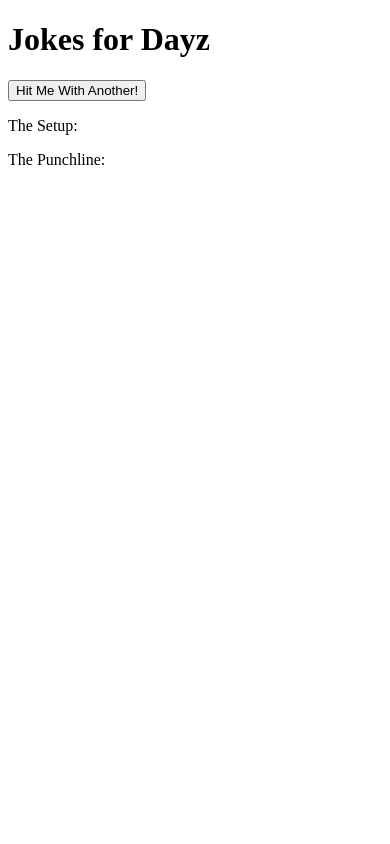
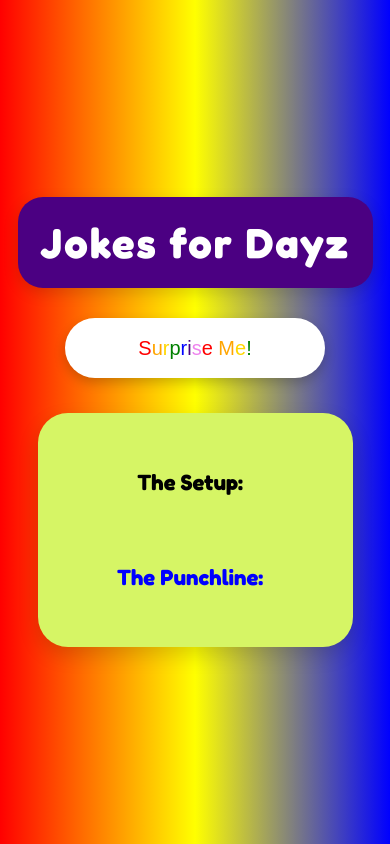
Before and after one commit to sabbycorrie-cyber/r5-my-react-app, a React (Vite) app in the folder r5-my-react-app/: page / in a window 390 px wide. Built offline with nearby package versions, Linux system fonts and the light colour scheme.

Commit message:
"Styled joke app layout with responsive CSS and custom typography"

```diff
--- a/r5-my-react-app/src/Pages/API.jsx
+++ b/r5-my-react-app/src/Pages/API.jsx
@@ -27,7 +27,20 @@ const generateJoke = () => {
             </div>
 
             <button onClick={generateJoke} className="joke-btn">
-            Hit Me With Another!
+            <span className="red">S</span>
+            <span className="orange">u</span>
+            <span className="yellow">r</span>
+            <span className="green">p</span>
+            <span className="blue">r</span>
+            <span className="indigo">i</span>
+            <span className="violet">s</span>
+            <span className="red">e</span>
+
+            {" "}
+
+            <span className="orange">M</span>
+            <span className="yellow">e</span>
+            <span className="green">!</span>
             </button>
 
             <div className="joke-card">
--- a/r5-my-react-app/src/index.css
+++ b/r5-my-react-app/src/index.css
@@ -0,0 +1,154 @@
+body {
+  margin: 0;
+  padding: 0;
+  width: 100%;
+  min-height: 100vh;
+  background: linear-gradient( 90deg,#ff0000,#ffff00,#0000ff);
+  font-family: "Fredoka", sans-serif;
+}
+
+.app {
+  width: 100%;
+  min-height: 100vh;
+  display: flex;
+  flex-direction: column;
+  justify-content: center;
+  align-items: center;
+  text-align: center;
+  padding: 40px 20px;
+  box-sizing: border-box;
+}
+
+.title-box {
+  width: 60%;
+  max-width: 700px;
+  min-width: 250px;
+  background-color: indigo;
+  padding: 20px;
+  border-radius: 25px;
+  box-shadow: 0px 5px 15px rgba(0,0,0,0.15);
+  margin-bottom: 30px;
+}
+
+h1 {
+  margin: 0;
+  font-size: 65px;
+  font-weight: 700;
+  color: white;
+  letter-spacing: 2px;
+}
+
+.joke-btn {
+  width: 260px;
+  height: 60px;
+  border: none;
+  border-radius: 50px;
+  cursor: pointer;
+  margin-bottom: 35px;
+  font-size: 20px;
+  background: white;
+  box-shadow: 0px 5px 12px rgba(0,0,0,0.2);
+  transition: 0.2s;
+}
+
+.joke-btn:hover {
+  transition: scale(1.05);
+}
+
+.joke-card {
+  width: 60%;
+  max-width: 700px;
+  min-width: 250px;
+  min-height: 220px;
+  background-color: rgb(214, 245, 101);
+  border-radius: 30px;
+  padding: 30px;
+  box-sizing: border-box;
+  box-shadow: 0px 8px 20px rgba(0,0,0,0.15);
+  display: flex;
+  flex-direction: column;
+  justify-content: center;
+  align-items: center;
+  text-align: center;
+}
+
+.setup,
+.punchline {
+  width: 100%;
+  font-size: 28px;
+  line-height: 45px;
+  padding: 5px;
+}
+
+.setup span,
+.punchline span {
+  margin-right: 10px;
+}
+
+.setup {
+  margin-bottom: 40px;
+}
+
+.punchline {
+  margin-top: 0px;
+}
+
+.setup span {
+  color: black;
+  font-weight: bold;
+}
+
+.punchline span {
+  color: #0000ff;
+  font-weight: bold;
+}
+
+@media screen and (max-width: 768px) {
+  .title-box {
+    width: 90%;
+  }
+  .joke-card {
+    width: 90%;
+    padding: 20px;
+  }
+  h1 {
+    font-size: 42px;
+  }
+  .setup,
+  .punchline {
+    font-size: 22px;
+  }
+  .joke.btn {
+    width: 220px;
+    height: 55px;
+    font-size: 18px;
+  }
+}
+
+.red {
+  color:red
+}
+
+.orange {
+  color: orange
+}
+
+.yellow {
+  color: gold;
+}
+
+.green {
+  color: green;
+}
+
+.blue {
+  color: blue;
+}
+
+.indigo {
+  color: indigo;
+}
+
+.violet {
+  color: violet;
+}
```
